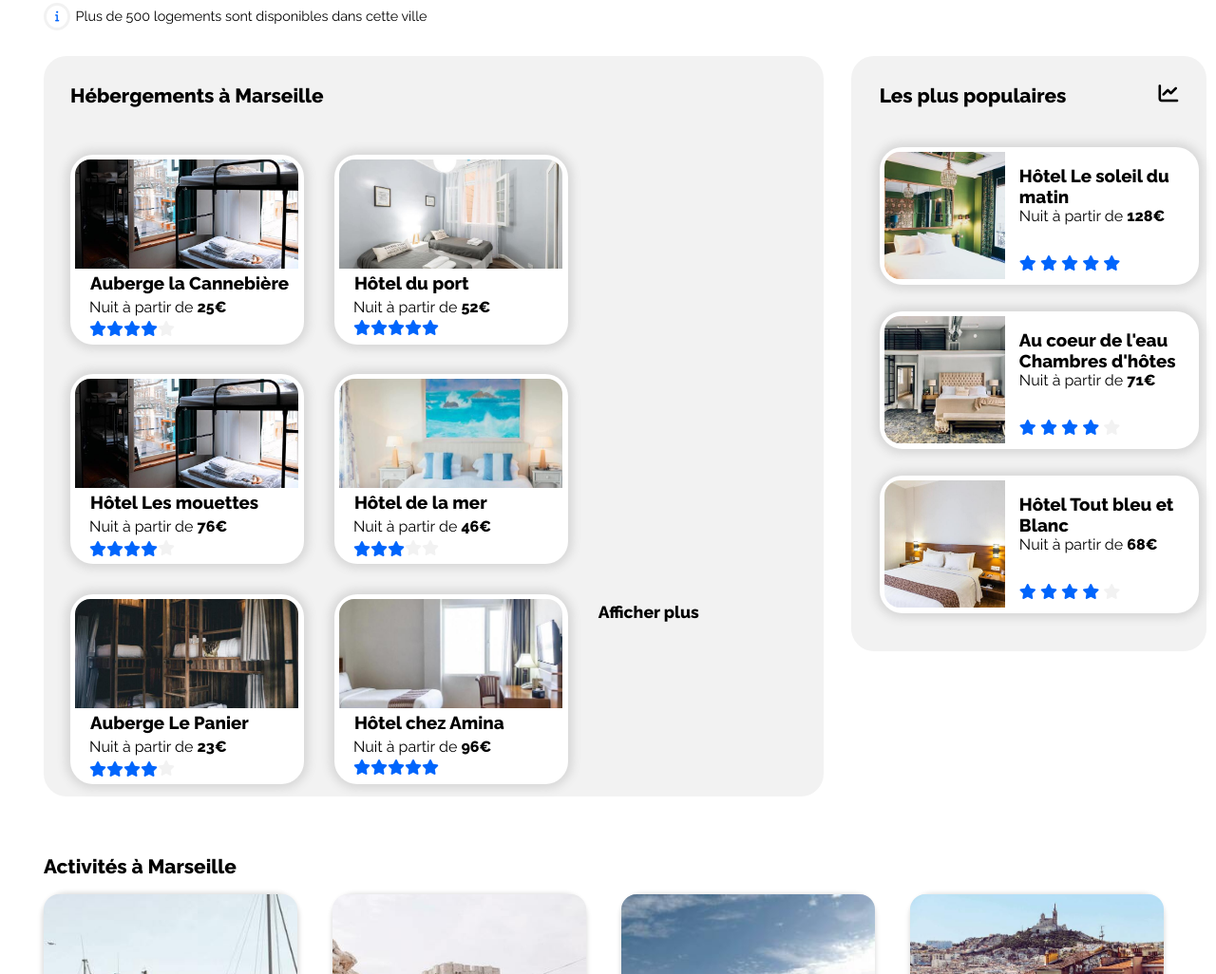
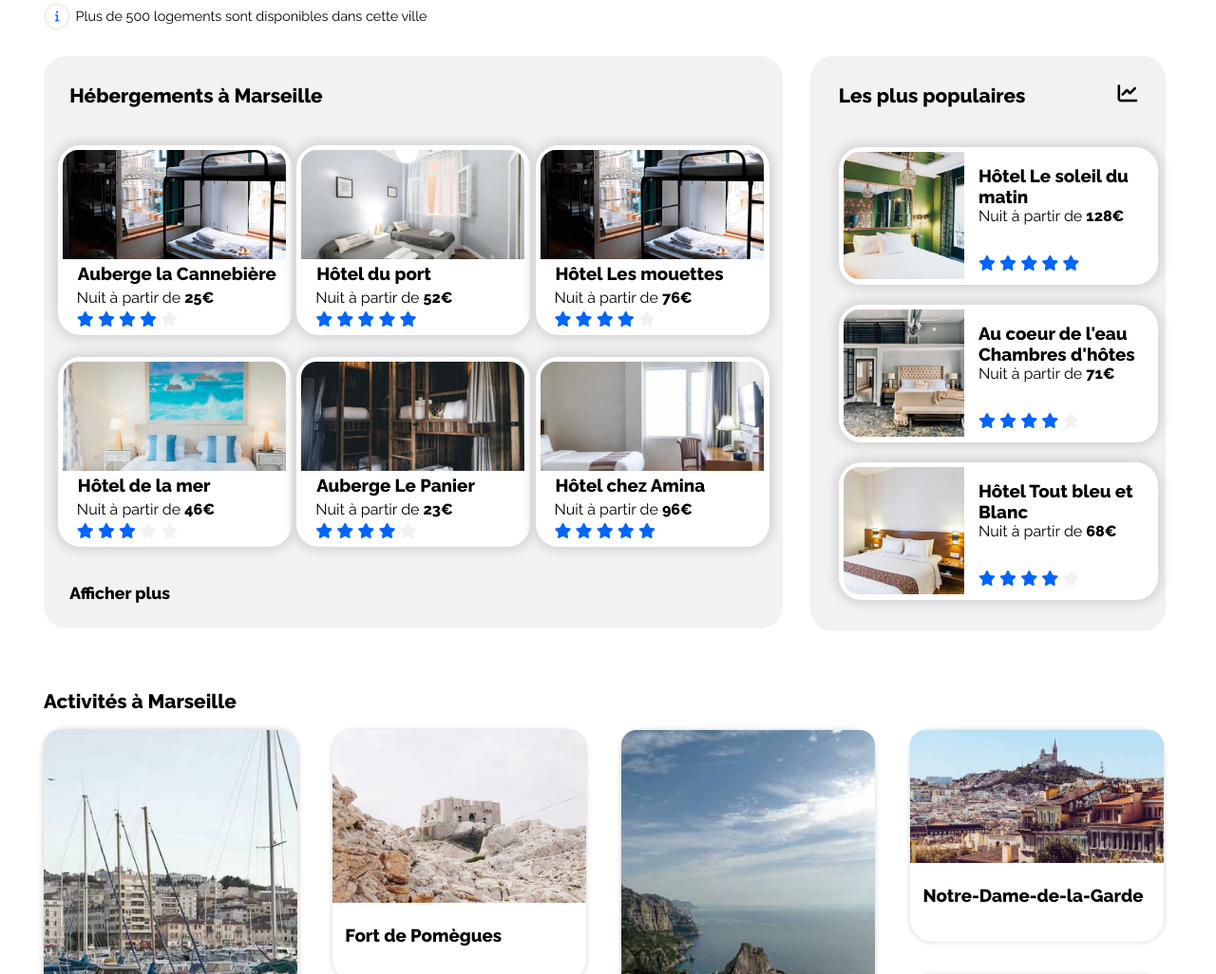
Before and after one commit to Renaud-Fagnou/RenaudFagnou_2_09062021, a plain HTML site: page index.html in a window 1280 px wide. Shown: the part 351-1377 px from the top of the page at 95% size. Drawn offline with Linux system fonts and the light colour scheme.

Commit message:
modifs dimensions

```diff
--- a/index.html
+++ b/index.html
@@ -177,8 +177,8 @@
                                             </div>
                                         </a>
                                     </article>
-                                    <p class="more"><a href="#" title="Afficher plus"> Afficher plus </a></p>
                                 </div>
+                                <p class="more"><a href="#" title="Afficher plus"> Afficher plus </a></p>
                             </section>
                             <aside>
                                 <h2> Les plus populaires <i class="fas fa-chart-line"></i></h2>
--- a/styles.css
+++ b/styles.css
@@ -176,11 +176,12 @@ h1{
     padding: 1%;
     margin-top: 1%;
     margin-right: 2%;
-    width: 65%;
+    width: 61.5%;
     vertical-align: top;
 }
 .accomodationsection div{
     display: flex;
+    justify-content: space-around;
     flex-wrap: wrap;
 }
 h2{
@@ -193,9 +194,7 @@ h2{
     display: inline-block;
     background-color: white;
     border-radius: 1.5em;
-    margin-right: 2%;
-    margin-left: 2%;
-    margin-top: 4%;
+    margin-top: 3%;
     box-shadow: 0px 0px 10px 5px #D8D8D8;
     width: 246px;
     height: 200px;
@@ -232,22 +231,23 @@ h2{
     color: grey;
 }
 .accomodationarticle .stars{
+    display: inline-block;
     padding-left: 1.25em;
     color: #0065FC;
     margin-bottom: 0.4em;
-    align-items: center;
     margin-top: 0.25em;
 }
 .starsfalse{
     color: #F2F2F2;
 }
-.accomodationsection div .more{
+.more{
+    display: inline-block;
     margin-top: 5%;
     margin-bottom: 2%;
     margin-left: 2%;
     font-size: 1.1em;
 }
-.accomodationsection div .more a{
+.more a{
     text-decoration-line: none;
     color: black;
     font-weight: bold;
@@ -274,7 +274,7 @@ aside h2{
     background-color: white;
     border-radius: 1.5em;
     margin: 5%;
-    margin-bottom: 8%;
+    margin-bottom: 6%;
     box-shadow: 0px 0px 10px 5px #D8D8D8;
     height: 145px;
     width: 336px;
```
